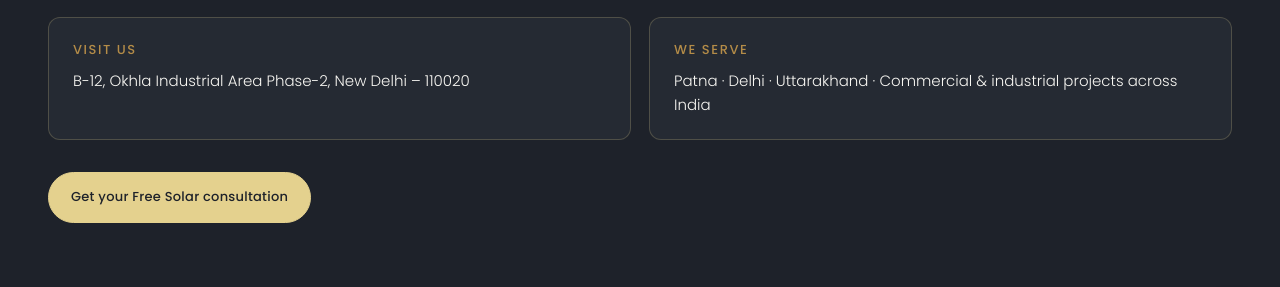
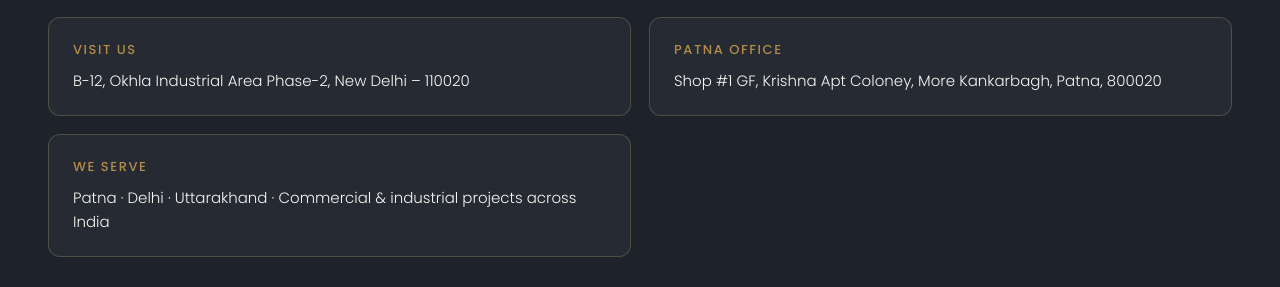
Before and after one commit to codenamesilver-alt/krypton-energy-react, a React (Vite) app in the folder app/: page /contact in a window 1280 px wide. Shown: the part 422-709 px from the top of the page. Built offline with nearby package versions, Linux system fonts and the light colour scheme; no server answers.

Commit message:
Add Patna office address to Contact Us page

```diff
--- a/app/src/pages/Contact.tsx
+++ b/app/src/pages/Contact.tsx
@@ -29,6 +29,10 @@ export default function ContactPage() {
               <p>B-12, Okhla Industrial Area Phase-2, New Delhi – 110020</p>
             </div>
             <div className="contact-card">
+              <h3>Patna office</h3>
+              <p>Shop #1 GF, Krishna Apt Coloney, More Kankarbagh, Patna, 800020</p>
+            </div>
+            <div className="contact-card">
               <h3>We serve</h3>
               <p>Patna · Delhi · Uttarakhand · Commercial &amp; industrial projects across India</p>
             </div>
```
